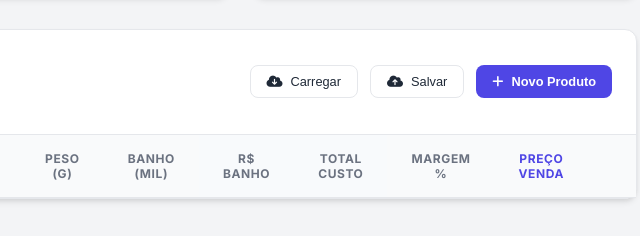
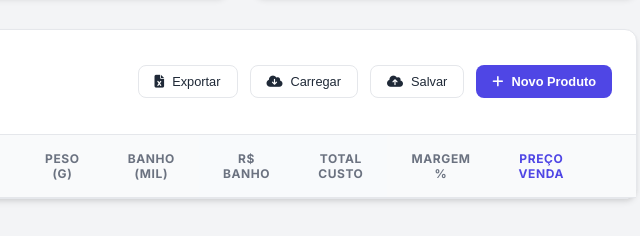
Before and after one commit to 171179/app-precifica, a plain HTML site: page index.html in a window 1280 px wide. Shown: the part 620-856 px from the top of the page, 611-1251 px from the left. Drawn offline with Linux system fonts and the light colour scheme; no server answers.

Commit message:
Add files via upload

```diff
--- a/index.html
+++ b/index.html
@@ -170,6 +170,9 @@
                     <div class="grid-header">
                         <h3>Inventário de Peças</h3>
                         <div class="header-actions">
+                            <button class="btn-sm btn-secondary" onclick="exportToCSV()"
+                                title="Exportar para Excel/CSV">
+                                <i class="fa-solid fa-file-excel"></i> Exportar</button>
                             <button class="btn-sm btn-secondary" onclick="handleLoadGithub()"
                                 title="Baixar dados do GitHub"><i class="fa-solid fa-cloud-download-alt"></i>
                                 Carregar</button>
```
